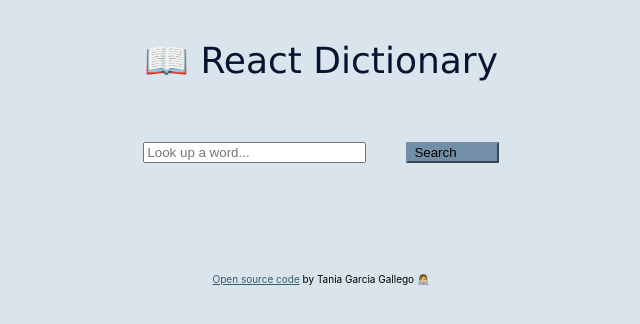
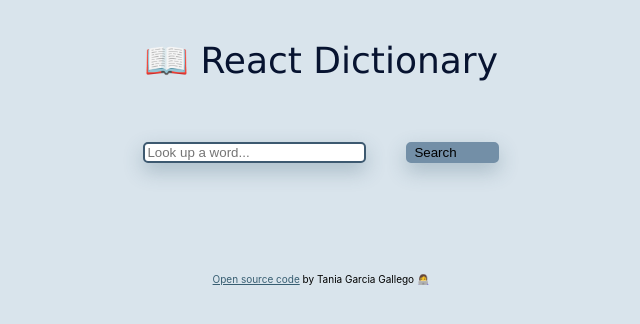
Before and after one commit to tania-garcia-gallego/dictionary-react, a React (Create React App) app: page / in a window 1280 px wide. Shown: the top 324 px of the page, without its empty margins (319-959 px from the left). Built offline with nearby package versions, Linux system fonts and the light colour scheme; the HTML template or start-up script is replaced by a standard one.

Commit message:
Update DictionarySearch.css

```diff
--- a/src/DictionarySearch.css
+++ b/src/DictionarySearch.css
@@ -3,11 +3,18 @@ button {
   margin: 20px;
   background-color: #738fa7;
   border-color: #738fa7;
+  border-radius: 5px;
+  box-shadow: 0 8px 20px rgb(56 94 114 / 30%);
+  border-style: solid;
 }
 
 input {
   margin: 20px;
   padding-right: 40px;
+  border-radius: 5px;
+  box-shadow: 0 8px 20px rgb(56 94 114 / 30%);
+  border-color: #3d5970;
+  border-style: solid;
 }
 
 section {
@@ -15,5 +22,5 @@ section {
   border-radius: 10px;
   box-shadow: 0 8px 20px rgb(56 94 114 / 30%);
   padding: 20px;
-  margin: 20px;
+  margin-top: 20px;
 }
```
